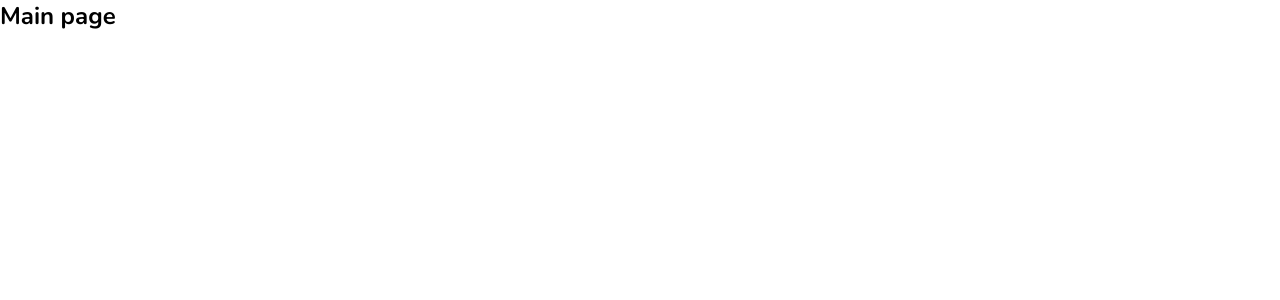
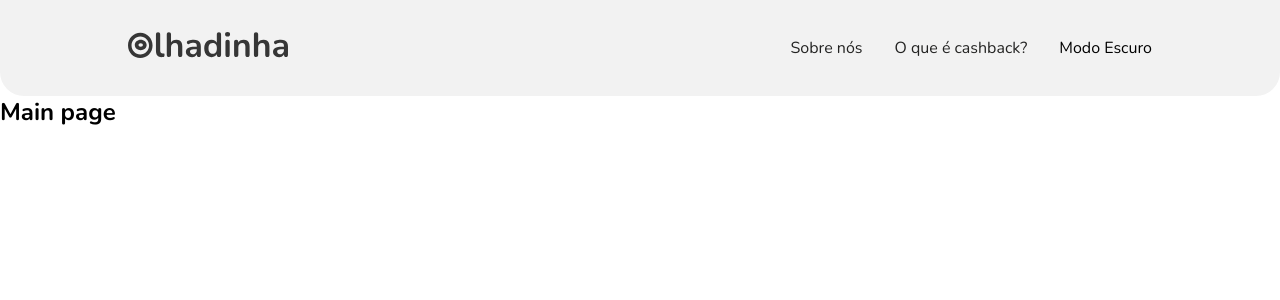
Before and after one commit to Olhadinha/olhadinha-front-end, a React (Vite) app: page / in a window 1280 px wide. Shown: the top 300 px of the page. Built offline with nearby package versions, Linux system fonts and the light colour scheme.

Commit message:
Feat: Adding Header in main page

```diff
--- a/src/pages/root/index.tsx
+++ b/src/pages/root/index.tsx
@@ -1,7 +1,12 @@
+import Header from "../../components/Header";
+
 export default function RootPage() {
     return (
         <>
-            <h2 className="">Main page</h2>
+            <Header />
+            <main>
+                <h2 className="">Main page</h2>
+            </main>
         </>
     );
 }
```
Also changed, not shown: src/pages/root/index.module.css (added).
